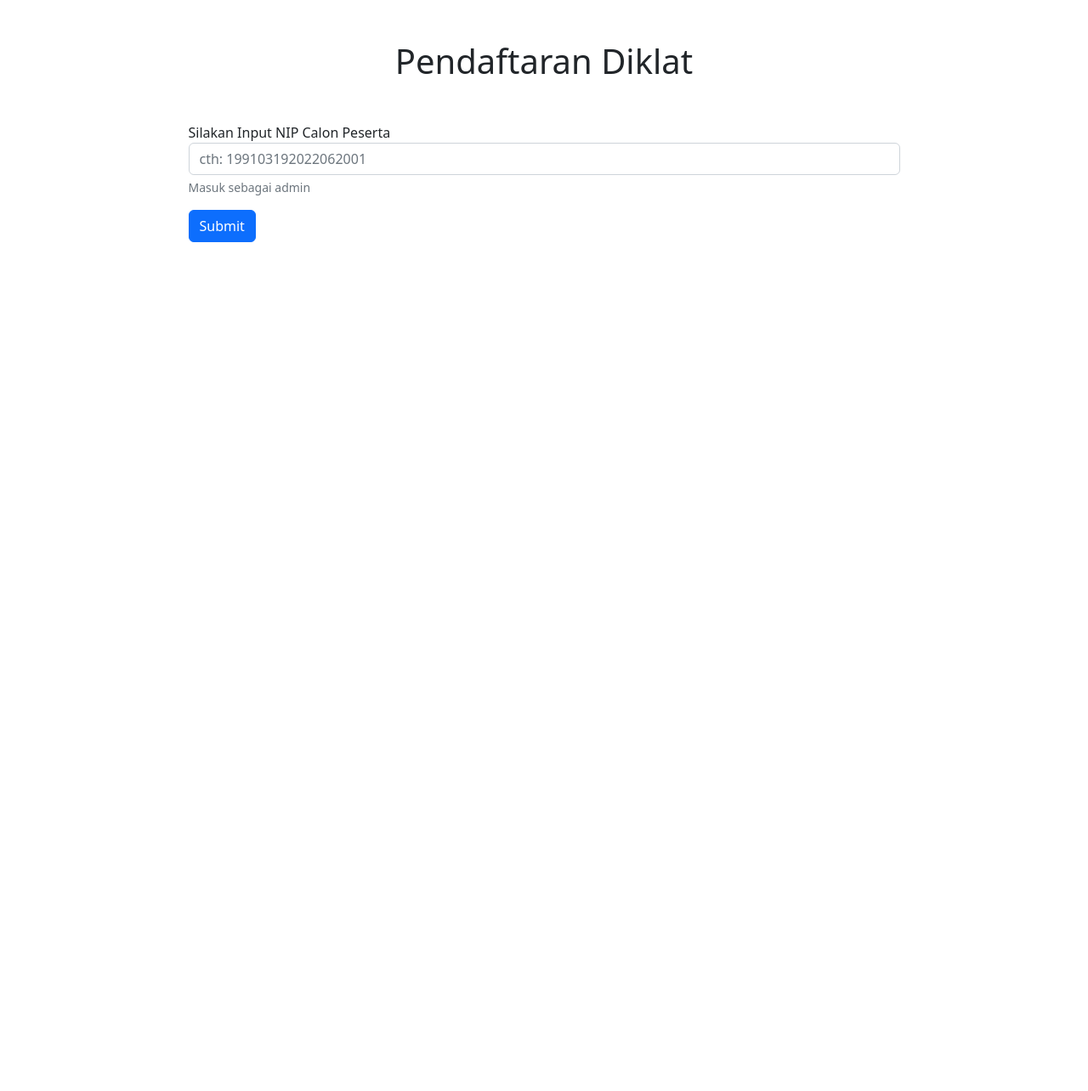
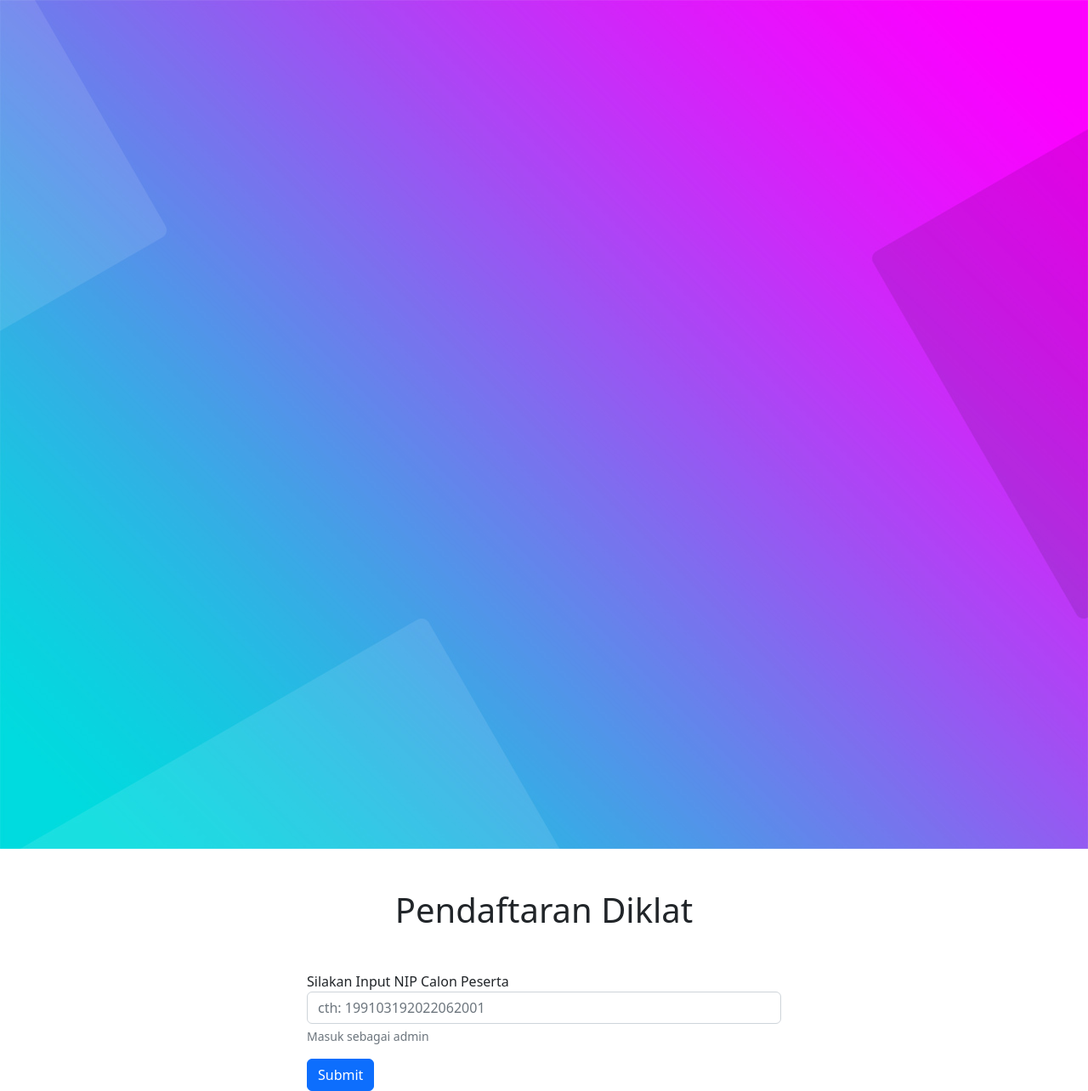
Before and after one commit to asraraa/sisipedi, a Django app: page / in a window 1280 px wide. Shown: the whole page at 85% size. Before the commit the page ends 285 px from the top, so only its background shows below. Run offline with Django 4.2, Linux system fonts and the light colour scheme.

Commit message:
Add files via upload

```diff
--- a/diklat/resources.py
+++ b/diklat/resources.py
@@ -16,4 +16,5 @@ class PesertaDetailsAdminResource(resources.ModelResource):
         )
 
     diklat = fields.Field(column_name='nama pelatihan', attribute='diklat_id', widget=ForeignKeyWidget(DiklatModel, field='nama_diklat'))
-    tgl = fields.Field(column_name='tanggal pelatihan', attribute='diklat_id', widget=ForeignKeyWidget(DiklatModel, field='started_at'))
+    diklat_mulai = fields.Field(column_name='tanggal mulai pelatihan', attribute='diklat_id', widget=ForeignKeyWidget(DiklatModel, field='started_at'))
+    diklat_berakhir = fields.Field(column_name='tanggal akhir pelatihan', attribute='diklat_id', widget=ForeignKeyWidget(DiklatModel, field='ended_at'))
--- a/diklat/templates/diklat/register.html
+++ b/diklat/templates/diklat/register.html
@@ -5,7 +5,7 @@
 {% endblock page_title %}
 
 {% block contents %}
-    <div class="text-center mt-5">
+    <div class="text-center mt-2">
         <h1> {{title}}</h1>
     </div>
 
--- a/mywebsite/views.py
+++ b/mywebsite/views.py
@@ -37,7 +37,7 @@ def index(request):
 		context = {
 			'page_title':'Home',
 			'title':'Pendaftaran Diklat',
-			# 'banner':'/img/banner_home.png',
+			'background':'/img/bg-01.jpg',
 			'peserta_form':peserta_form
 		}
 
--- a/templates/base.html
+++ b/templates/base.html
@@ -41,6 +41,8 @@
 
 	<img style="width:100%" src="{% static "img/banner_home.png" %}" alt="">-->
 
+	<img style="width: 100%" src="{% static "/img/bg-01.jpg" %}" alt="">
+
 	<div class="container">
 		{% block contents %}
 
--- a/templates/index.html
+++ b/templates/index.html
@@ -10,7 +10,7 @@
     </div>
 
     {% if messages %}
-        <div class="messages col-9 mx-auto mt-" role="alert">
+        <div class="messages col-6 mx-auto mt-" role="alert">
             {% for message in messages %}
                 {% if message.tags == 'success' %}
                     <script src="https://unpkg.com/sweetalert/dist/sweetalert.min.js"></script>
@@ -49,17 +49,17 @@
         {% csrf_token %}
 
         {% for field in peserta_form %}
-            <div class="form-group col-9 mx-auto mt-5">
+            <div class="form-group col-6 mx-auto mt-5">
                 {{field.label}}
                 {{field}}
             </div>
         {% endfor %}
 
-        <div id="admin" class="form-text col-9 mx-auto">
+        <div id="admin" class="form-text col-6 mx-auto">
          <a href="admin/" class="text-decoration-none link-secondary">Masuk sebagai admin</a>
         </div>
 
-        <div class="form-group col-9 mx-auto mt-3">
+        <div class="form-group col-6 mx-auto mt-3">
             <button class="btn btn-primary" type="Submit">Submit</button>
         </div>
 
```
Also changed, not shown: static/img/bg-01.jpg (added).
